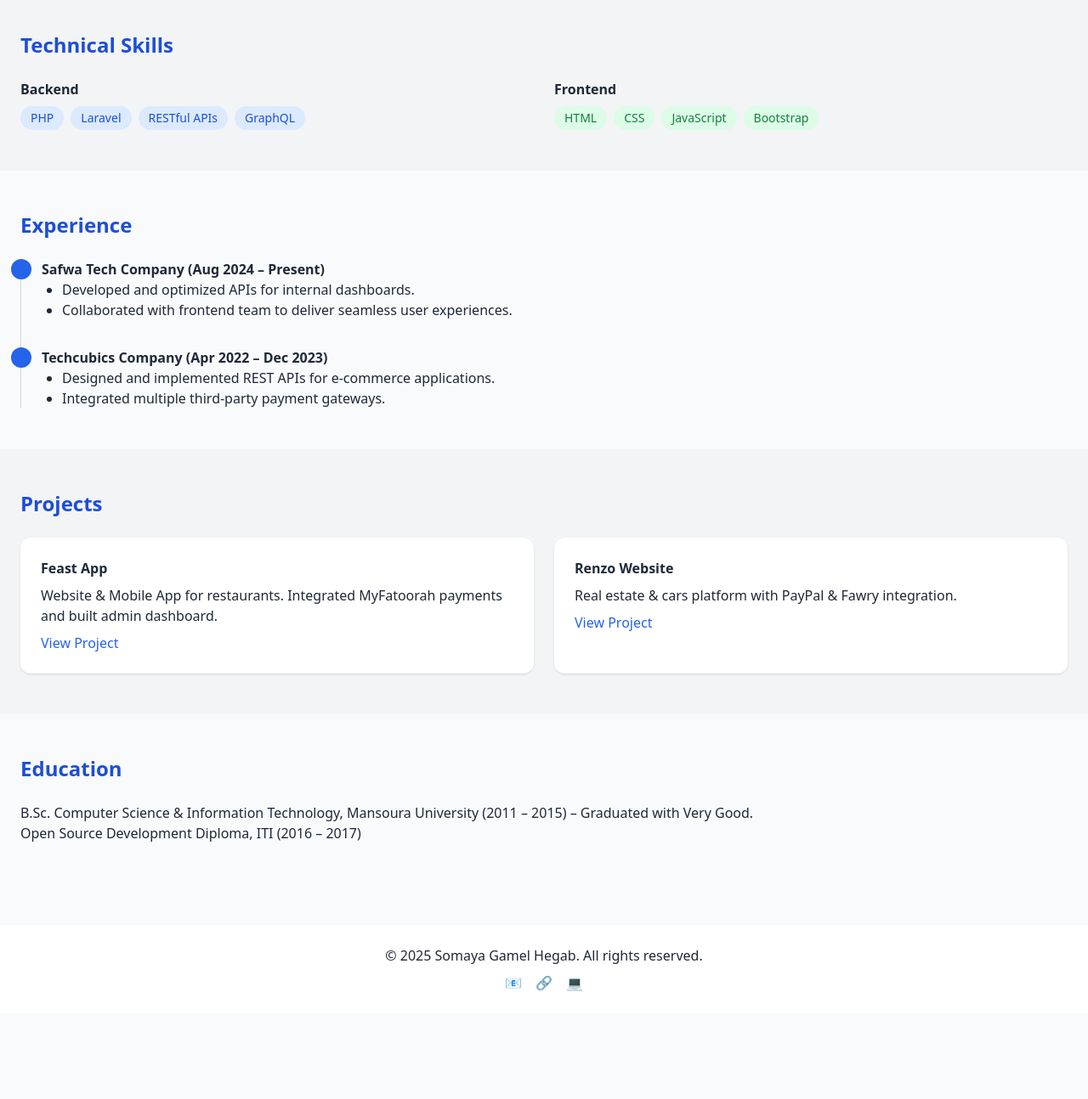
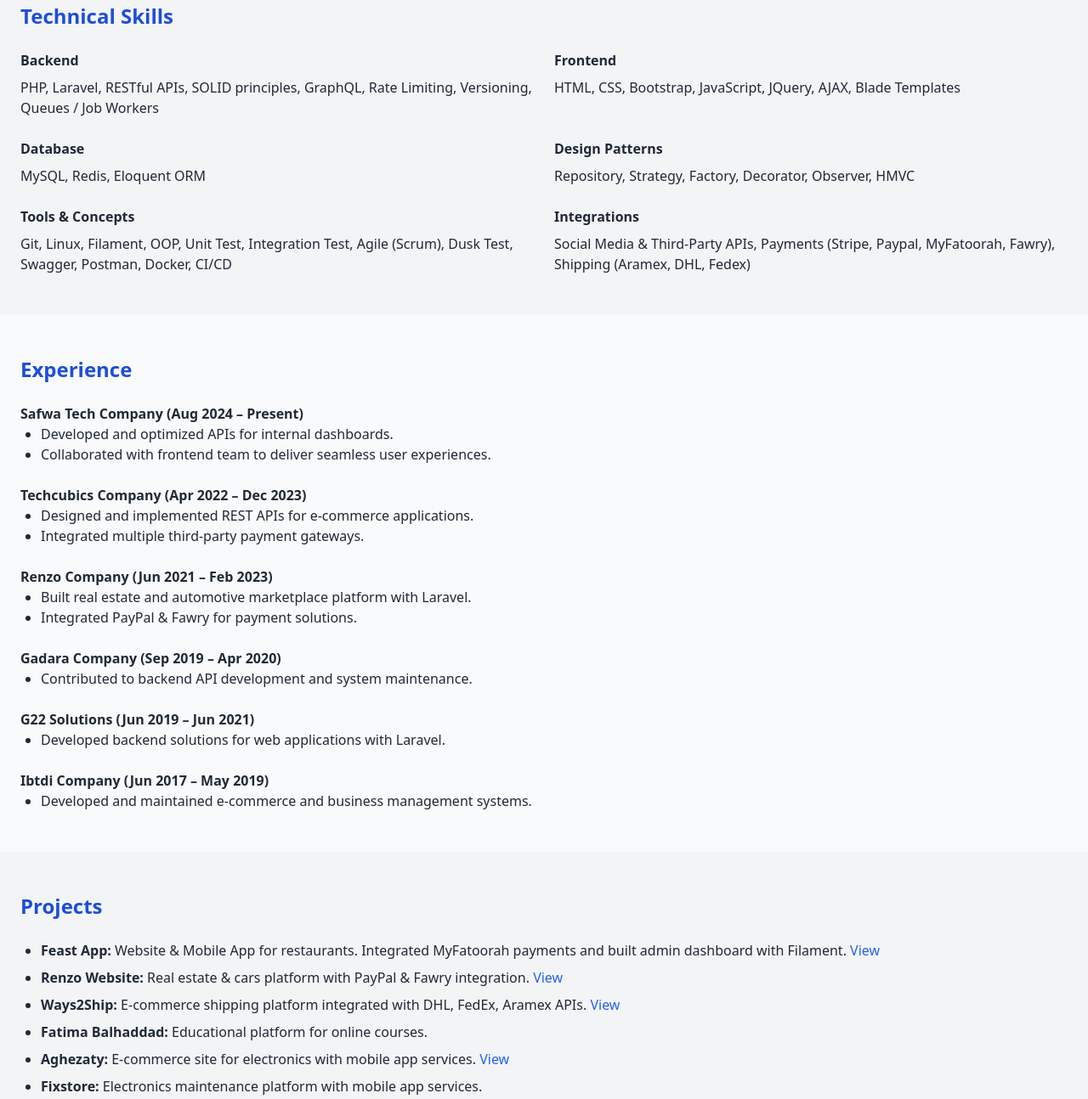
Before and after one commit to SomayaGamelHegab/portfolio, a plain HTML site: page index.html in a window 1280 px wide. Shown: the part 395-1689 px from the top of the page at 85% size. Before the commit the page ends 1588 px from the top, so only its background shows below. Drawn offline with nearby package versions, Linux system fonts and the light colour scheme.

Commit message:
Update index.html

```diff
--- a/index.html
+++ b/index.html
@@ -5,26 +5,28 @@
     <meta name="viewport" content="width=device-width, initial-scale=1.0">
     <title>Somaya Gamel Hegab - Portfolio</title>
     <script src="https://cdn.tailwindcss.com"></script>
+    <!-- AOS Animation Library -->
+    <link href="https://unpkg.com/aos@2.3.1/dist/aos.css" rel="stylesheet">
 </head>
 <body class="bg-gray-50 text-gray-800">
 
 <!-- Header -->
-  <header class="bg-white shadow sticky top-0 z-50">
+<header class="bg-white shadow sticky top-0 z-50" data-aos="fade-down">
     <div class="container mx-auto flex flex-col md:flex-row justify-between items-center p-6">
         <h1 class="text-2xl font-bold text-blue-700">Somaya Gamel Hegab</h1>
         <div class="flex items-center space-x-4 mt-3 md:mt-0">
             <a href="mailto:somayahegab@gmail.com" class="hover:text-blue-600 transition">Email</a>
             <a href="https://www.linkedin.com/in/somaya-hegab" target="_blank" class="hover:text-blue-600 transition">LinkedIn</a>
             <a href="https://gitlab.com/somaya" target="_blank" class="hover:text-blue-600 transition">GitLab</a>
-        <a href="Somaya_CV.pdf" class="px-4 py-2 bg-blue-600 text-white rounded-xl shadow hover:bg-blue-700 transition">Download CV</a>
+<!--            <a href="Somaya_CV.pdf" class="px-4 py-2 bg-blue-600 text-white rounded-xl shadow hover:bg-blue-700 transition">Download CV</a>-->
         </div>
     </div>
 </header>
 
 <!-- About -->
-  <section class="container mx-auto py-12 px-6">
+<section class="container mx-auto py-12 px-6" data-aos="fade-up">
     <div class="bg-white shadow-lg rounded-2xl p-6 flex flex-col md:flex-row items-center gap-6">
-      <img src="https://via.placeholder.com/150" alt="Profile" class="rounded-full w-32 h-32 object-cover shadow">
+<!--        <img src="https://via.placeholder.com/150" alt="Profile" class="rounded-full w-32 h-32 object-cover shadow">-->
         <div>
             <h2 class="text-2xl font-semibold mb-4 text-blue-700">About Me</h2>
             <p class="leading-relaxed">
@@ -38,38 +40,43 @@
 </section>
 
 <!-- Skills -->
-  <section class="bg-gray-100 py-12 px-6">
+<section class="bg-gray-100 py-12 px-6" data-aos="fade-right">
     <div class="container mx-auto">
         <h2 class="text-2xl font-semibold mb-6 text-blue-700">Technical Skills</h2>
         <div class="grid md:grid-cols-2 gap-6">
             <div>
                 <h3 class="font-semibold mb-2">Backend</h3>
-          <div class="flex flex-wrap gap-2">
-            <span class="px-3 py-1 bg-blue-100 text-blue-700 rounded-full text-sm">PHP</span>
-            <span class="px-3 py-1 bg-blue-100 text-blue-700 rounded-full text-sm">Laravel</span>
-            <span class="px-3 py-1 bg-blue-100 text-blue-700 rounded-full text-sm">RESTful APIs</span>
-            <span class="px-3 py-1 bg-blue-100 text-blue-700 rounded-full text-sm">GraphQL</span>
-          </div>
+                <p>PHP, Laravel, RESTful APIs, SOLID principles, GraphQL, Rate Limiting, Versioning, Queues / Job Workers</p>
             </div>
             <div>
                 <h3 class="font-semibold mb-2">Frontend</h3>
-          <div class="flex flex-wrap gap-2">
-            <span class="px-3 py-1 bg-green-100 text-green-700 rounded-full text-sm">HTML</span>
-            <span class="px-3 py-1 bg-green-100 text-green-700 rounded-full text-sm">CSS</span>
-            <span class="px-3 py-1 bg-green-100 text-green-700 rounded-full text-sm">JavaScript</span>
-            <span class="px-3 py-1 bg-green-100 text-green-700 rounded-full text-sm">Bootstrap</span>
+                <p>HTML, CSS, Bootstrap, JavaScript, JQuery, AJAX, Blade Templates</p>
             </div>
+            <div>
+                <h3 class="font-semibold mb-2">Database</h3>
+                <p>MySQL, Redis, Eloquent ORM</p>
+            </div>
+            <div>
+                <h3 class="font-semibold mb-2">Design Patterns</h3>
+                <p>Repository, Strategy, Factory, Decorator, Observer, HMVC</p>
+            </div>
+            <div>
+                <h3 class="font-semibold mb-2">Tools & Concepts</h3>
+                <p>Git, Linux, Filament, OOP, Unit Test, Integration Test, Agile (Scrum), Dusk Test, Swagger, Postman, Docker, CI/CD</p>
+            </div>
+            <div>
+                <h3 class="font-semibold mb-2">Integrations</h3>
+                <p>Social Media & Third-Party APIs, Payments (Stripe, Paypal, MyFatoorah, Fawry), Shipping (Aramex, DHL, Fedex)</p>
             </div>
         </div>
     </div>
 </section>
 
 <!-- Experience -->
-  <section class="container mx-auto py-12 px-6">
+<section class="container mx-auto py-12 px-6" data-aos="fade-left">
     <h2 class="text-2xl font-semibold mb-6 text-blue-700">Experience</h2>
-    <div class="relative border-l border-gray-300 pl-6 space-y-8">
+    <div class="space-y-6">
         <div>
-        <div class="absolute -left-3 w-6 h-6 bg-blue-600 rounded-full"></div>
             <h3 class="font-semibold">Safwa Tech Company (Aug 2024 – Present)</h3>
             <ul class="list-disc ml-6">
                 <li>Developed and optimized APIs for internal dashboards.</li>
@@ -77,44 +84,83 @@
             </ul>
         </div>
         <div>
-        <div class="absolute -left-3 w-6 h-6 bg-blue-600 rounded-full"></div>
             <h3 class="font-semibold">Techcubics Company (Apr 2022 – Dec 2023)</h3>
             <ul class="list-disc ml-6">
                 <li>Designed and implemented REST APIs for e-commerce applications.</li>
                 <li>Integrated multiple third-party payment gateways.</li>
             </ul>
         </div>
+        <div>
+            <h3 class="font-semibold">Renzo Company (Jun 2021 – Feb 2023)</h3>
+            <ul class="list-disc ml-6">
+                <li>Built real estate and automotive marketplace platform with Laravel.</li>
+                <li>Integrated PayPal & Fawry for payment solutions.</li>
+            </ul>
+        </div>
+        <div>
+            <h3 class="font-semibold">Gadara Company (Sep 2019 – Apr 2020)</h3>
+            <ul class="list-disc ml-6">
+                <li>Contributed to backend API development and system maintenance.</li>
+            </ul>
+        </div>
+        <div>
+            <h3 class="font-semibold">G22 Solutions (Jun 2019 – Jun 2021)</h3>
+            <ul class="list-disc ml-6">
+                <li>Developed backend solutions for web applications with Laravel.</li>
+            </ul>
+        </div>
+        <div>
+            <h3 class="font-semibold">Ibtdi Company (Jun 2017 – May 2019)</h3>
+            <ul class="list-disc ml-6">
+                <li>Developed and maintained e-commerce and business management systems.</li>
+            </ul>
+        </div>
     </div>
 </section>
 
 <!-- Projects -->
-  <section class="bg-gray-100 py-12 px-6">
+<section class="bg-gray-100 py-12 px-6" data-aos="zoom-in">
     <div class="container mx-auto">
         <h2 class="text-2xl font-semibold mb-6 text-blue-700">Projects</h2>
-      <div class="grid md:grid-cols-2 gap-6">
-        <div class="bg-white p-6 rounded-xl shadow hover:shadow-lg transition">
-          <h3 class="font-bold mb-2">Feast App</h3>
-          <p class="mb-2">Website & Mobile App for restaurants. Integrated MyFatoorah payments and built admin dashboard.</p>
-          <a href="https://development.feastap.com/" class="text-blue-600 hover:underline">View Project</a>
-        </div>
-        <div class="bg-white p-6 rounded-xl shadow hover:shadow-lg transition">
-          <h3 class="font-bold mb-2">Renzo Website</h3>
-          <p class="mb-2">Real estate & cars platform with PayPal & Fawry integration.</p>
-          <a href="https://renzo.app/" class="text-blue-600 hover:underline">View Project</a>
-        </div>
-      </div>
+        <ul class="list-disc ml-6 space-y-2">
+            <li><strong>Feast App:</strong> Website & Mobile App for restaurants. Integrated MyFatoorah payments and built admin dashboard with Filament. <a href="https://development.feastap.com/" class="text-blue-600">View</a></li>
+            <li><strong>Renzo Website:</strong> Real estate & cars platform with PayPal & Fawry integration. <a href="https://renzo.app/" class="text-blue-600">View</a></li>
+            <li><strong>Ways2Ship:</strong> E-commerce shipping platform integrated with DHL, FedEx, Aramex APIs. <a href="https://ways2ship.com/" class="text-blue-600">View</a></li>
+            <li><strong>Fatima Balhaddad:</strong> Educational platform for online courses.</li>
+            <li><strong>Aghezaty:</strong> E-commerce site for electronics with mobile app services. <a href="https://aghezty.com/" class="text-blue-600">View</a></li>
+            <li><strong>Fixstore:</strong> Electronics maintenance platform with mobile app services.</li>
+            <li><strong>Safkah:</strong> Web services for mobile application and admin panel.</li>
+        </ul>
     </div>
 </section>
 
 <!-- Education -->
-  <section class="container mx-auto py-12 px-6">
+<section class="container mx-auto py-12 px-6" data-aos="fade-up">
     <h2 class="text-2xl font-semibold mb-6 text-blue-700">Education</h2>
     <p>B.Sc. Computer Science & Information Technology, Mansoura University (2011 – 2015) – Graduated with Very Good.</p>
-    <p>Open Source Development Diploma, ITI (2016 – 2017)</p>
+    <p>Open Source Development Diploma, Information Technology Institute (ITI), MCIT (2016 – 2017)</p>
+</section>
+
+<!-- Courses -->
+<section class="bg-gray-100 py-12 px-6" data-aos="fade-right">
+    <div class="container mx-auto">
+        <h2 class="text-2xl font-semibold mb-6 text-blue-700">Courses & Certificates</h2>
+        <ul class="list-disc ml-6">
+            <li>Java SE – OutBox Training Center (2012 – 2013)</li>
+            <li>PHP Native & Laravel Framework – OutBox Training Center (2013 – 2014)</li>
+        </ul>
+    </div>
+</section>
+
+<!-- Languages -->
+<section class="container mx-auto py-12 px-6" data-aos="fade-left">
+    <h2 class="text-2xl font-semibold mb-6 text-blue-700">Languages</h2>
+    <p>Arabic: Native</p>
+    <p>English: Very Good</p>
 </section>
 
 <!-- Footer -->
-  <footer class="bg-white shadow p-6 mt-12">
+<footer class="bg-white shadow p-6 mt-12" data-aos="fade-up">
     <div class="container mx-auto text-center space-y-2">
         <p>© 2025 Somaya Gamel Hegab. All rights reserved.</p>
         <div class="flex justify-center space-x-4">
@@ -125,5 +171,13 @@
     </div>
 </footer>
 
+<!-- AOS Script -->
+<script src="https://unpkg.com/aos@2.3.1/dist/aos.js"></script>
+<script>
+    AOS.init({
+        duration: 1000,
+        once: true
+    });
+</script>
 </body>
 </html>
```
Lines whose indentation alone changed are shown as unchanged.
